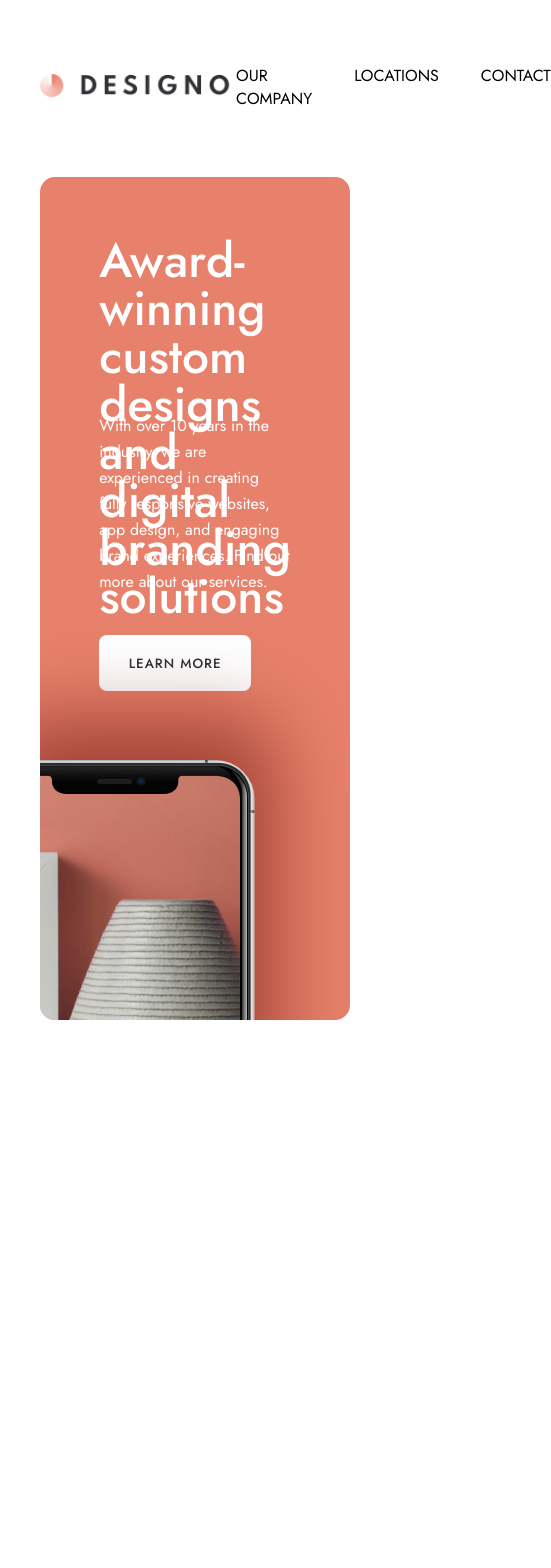
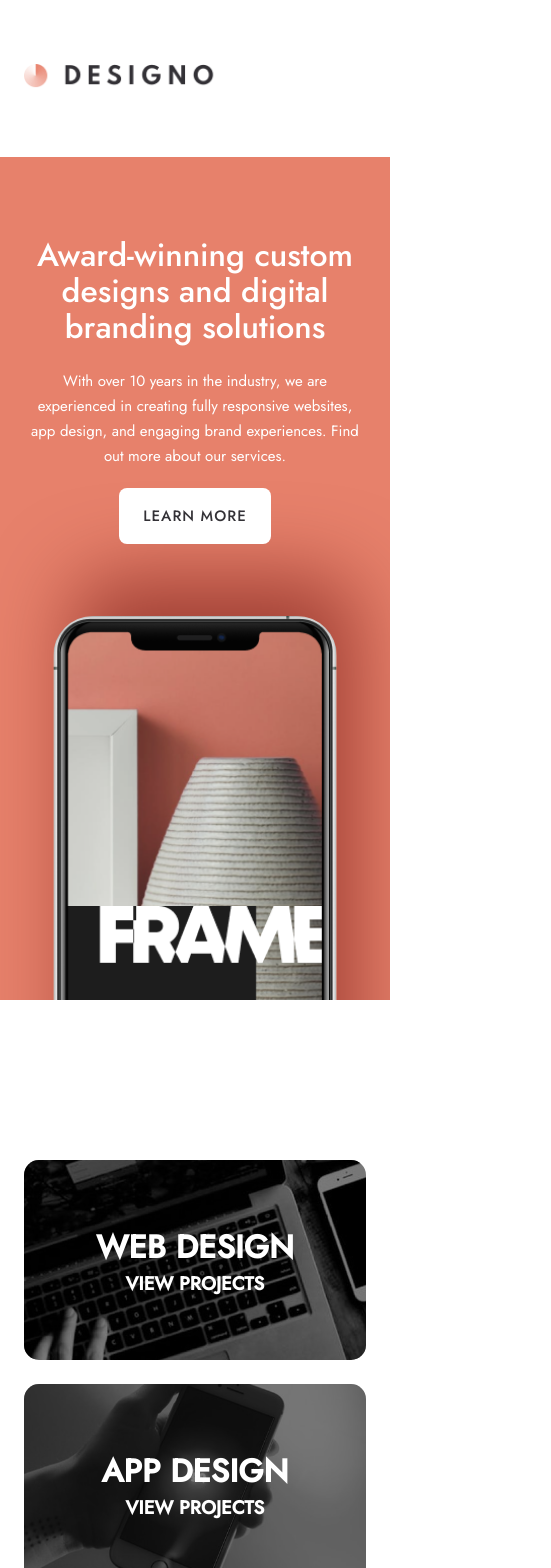
Before and after one commit to GiannisJOHN/designo, a React (Create React App) app: page / in a window 390 px wide. Shown: the top 1568 px of the page, 551 px wide, since content can reach past the window. Before the commit the page ends 1420 px from the top, so only its background shows below. Built offline with nearby package versions, Linux system fonts and the light colour scheme.

Commit message:
linkboxes added

```diff
--- a/src/components/home/home-hero.jsx
+++ b/src/components/home/home-hero.jsx
@@ -5,7 +5,7 @@ function HomeHero() {
     return (
         <header className='container home-hero-container'>
             <div className='home-hero-wrapper'>
-                <div>
+                <div className='home-hero-title-wrapper'>
                     <h1 className='title light-text home-hero-title'>
                         Award-winning custom designs and digital branding solutions
                     </h1>
--- /dev/null
+++ b/src/components/home/links.jsx
@@ -0,0 +1,14 @@
+import React from 'react'
+import LinkBox from '../link-box'
+
+function Links() {
+    return (
+        <div className='container links-container'>
+            <LinkBox name='web' />
+            <LinkBox name='app' />
+            <LinkBox name='graphic' />
+        </div>
+    )
+}
+
+export default Links
--- /dev/null
+++ b/src/components/link-box/index.jsx
@@ -0,0 +1,13 @@
+
+import React from 'react'
+
+function LinkBox(props) {
+    return (
+        <div className={`link-box link-box-${props.name}`}>
+            <h1 className='link-box-title'>{props.name} DESIGN</h1>
+            <h3 className='link-box-subtitle'>VIEW PROJECTS</h3>
+        </div>
+    )
+}
+
+export default LinkBox
--- a/src/css/css.js
+++ b/src/css/css.js
@@ -1,3 +1,5 @@
 import './global-styles.css'
 import './navbar.css'
 import './home.css'
+import './link-box.css'
+import './links.css'
--- a/src/css/global-styles.css
+++ b/src/css/global-styles.css
@@ -18,10 +18,6 @@
 
 /*main layout*/
 
-.main-side-padding {
-	padding: 0 40px;
-}
-
 .main-center {
 	display: flex;
 	flex-direction: column;
@@ -31,6 +27,7 @@
 .container {
 	width: 100%;
 	max-width: 1111px;
+	padding: 0 40px;
 }
 
 /*Text*/
@@ -69,6 +66,7 @@
 
 .primary-btn {
 	font-weight: 500;
+	font-size: 15px;
 	width: 152px;
 	height: 56px;
 	border-radius: 8px;
@@ -91,3 +89,20 @@
 	background-color: var(--color-peach);
 	color: var(--color-white);
 }
+
+@media (max-width: 500px) {
+	.title {
+		font-size: 32px;
+		font-weight: 500;
+		line-height: 36px;
+	}
+
+	.paragraph {
+		font-size: 15px;
+		line-height: 25px;
+	}
+
+	.container {
+		padding: 0 24px;
+	}
+}
--- a/src/css/home.css
+++ b/src/css/home.css
@@ -1,6 +1,6 @@
 .home-hero-container {
     margin-top: 67px;
-    margin-bottom: 400px;
+    margin-bottom: 160px;
 }
 
 .home-hero-wrapper {
@@ -15,8 +15,8 @@
 
 .home-hero-title {
     width: 100%;
-    max-width: 540px;
-    height: 165px;
+    min-width: 540px;
+    height: auto;
     margin-bottom: 11px;
 }
 
@@ -43,11 +43,11 @@
     align-items: flex-end;
 }
 
-@media (max-width: 768px) {
+@media (max-width: 1060px) {
     .home-hero-wrapper {
         flex-direction: column;
         height: 843px;
-        padding-top: 60px;
+        padding: 60px 24px 0 24px;
     }
 
     .home-hero-img-container {
@@ -55,7 +55,7 @@
         width: 100%;
         height: 573px;
         display: flex;
-        justify-content: flex-end;
+        justify-content: center;
         align-items: flex-end;
         margin-top: 69px;
     }
@@ -63,4 +63,44 @@
     .home-hero-img {
         top: 0;
     }
+
+    .home-hero-title, .home-hero-paragraph {
+        text-align: center;
+    }
+
+    .home-hero-title {
+        min-width: initial;
+        max-width: 540px;
+    }
+
+    .home-hero-paragraph {
+        margin-bottom: 19px;
+    }
+
+    .home-hero-title-wrapper {
+        display: flex;
+        flex-direction: column;
+        align-items: center;
+        z-index: 1;
+    }
 }
+
+@media (max-width: 500px) {
+    .home-hero-container {
+        padding: 0;
+    }
+
+    .home-hero-wrapper {
+        padding: 80px 24px 0 24px;
+        border-radius: 0;
+    }
+
+    .home-hero-title {
+        min-height: 118px;
+        margin-bottom: 14px;
+    }
+
+    .home-hero-img-container {
+        margin-top: 80px;
+    }
+}
--- /dev/null
+++ b/src/css/link-box.css
@@ -0,0 +1,52 @@
+.link-box {
+    border-radius: 15px;
+    color: var(--color-white);
+    display: flex;
+    flex-direction: column;
+    justify-content: center;
+    align-items: center;
+    text-transform: uppercase;
+    background-repeat: no-repeat;
+    background-size: cover;
+    background-position: center center;
+    position: relative;
+}
+
+.link-box-web {
+    background-image: url('../assets/home/desktop/image-web-design-large.jpg');
+    grid-row: 1 / 3;
+}
+
+.link-box-app {
+    background-image: url('../assets/home/desktop/image-app-design.jpg');
+}
+
+.link-box-graphic {
+    background-image: url('../assets/home/desktop/image-graphic-design.jpg');
+}
+
+.link-box::before {
+    content: "";
+    position: absolute;
+    top: 0;
+    left: 0;
+    width: 100%;
+    height: 100%;
+    background-color: rgba(0, 0, 0, 0.496884286403656);
+    z-index: 0;
+    border-radius: 15px;
+}
+
+.link-box-title, .link-box-subtitle {
+    z-index: 1;
+}
+
+@media (max-width: 770px) {
+    .link-box {
+        height: 200px;
+    }
+
+    .link-box-web {
+        grid-row: auto;
+    }
+}
--- /dev/null
+++ b/src/css/links.css
@@ -0,0 +1,15 @@
+.links-container {
+    display: grid;
+    grid-template-columns: repeat(2, 1fr);
+    grid-template-rows: repeat(2, 1fr);
+    gap: 30px;
+    min-height: 541px;
+}
+
+@media (max-width: 770px) {
+    .links-container {
+        grid-template-columns: 1fr;
+        grid-template-rows: repeat(3, 1fr);
+        gap: 24px;
+    }
+}
--- a/src/css/navbar.css
+++ b/src/css/navbar.css
@@ -6,7 +6,7 @@
 }
 
 .navbar-list {
-    display: flex;
+    display: none;
     gap: 42px;
     list-style-type: none;
 }
--- a/src/views/App/App.jsx
+++ b/src/views/App/App.jsx
@@ -7,7 +7,7 @@ import '../../css/css.js'
 function App(props) {
   return (
     <>
-      <main className="main-side-padding main-center">
+      <main className="main-center">
         <Navbar />
         {props.children}
       </main>
--- a/src/views/Home/home.jsx
+++ b/src/views/Home/home.jsx
@@ -1,11 +1,13 @@
 import React from 'react'
 import App from '../App/App'
 import HomeHero from '../../components/home/home-hero'
+import Links from '../../components/home/links'
 
 function Home() {
     return (
         <App>
             <HomeHero />
+            <Links />
         </App>
     )
 }
```
